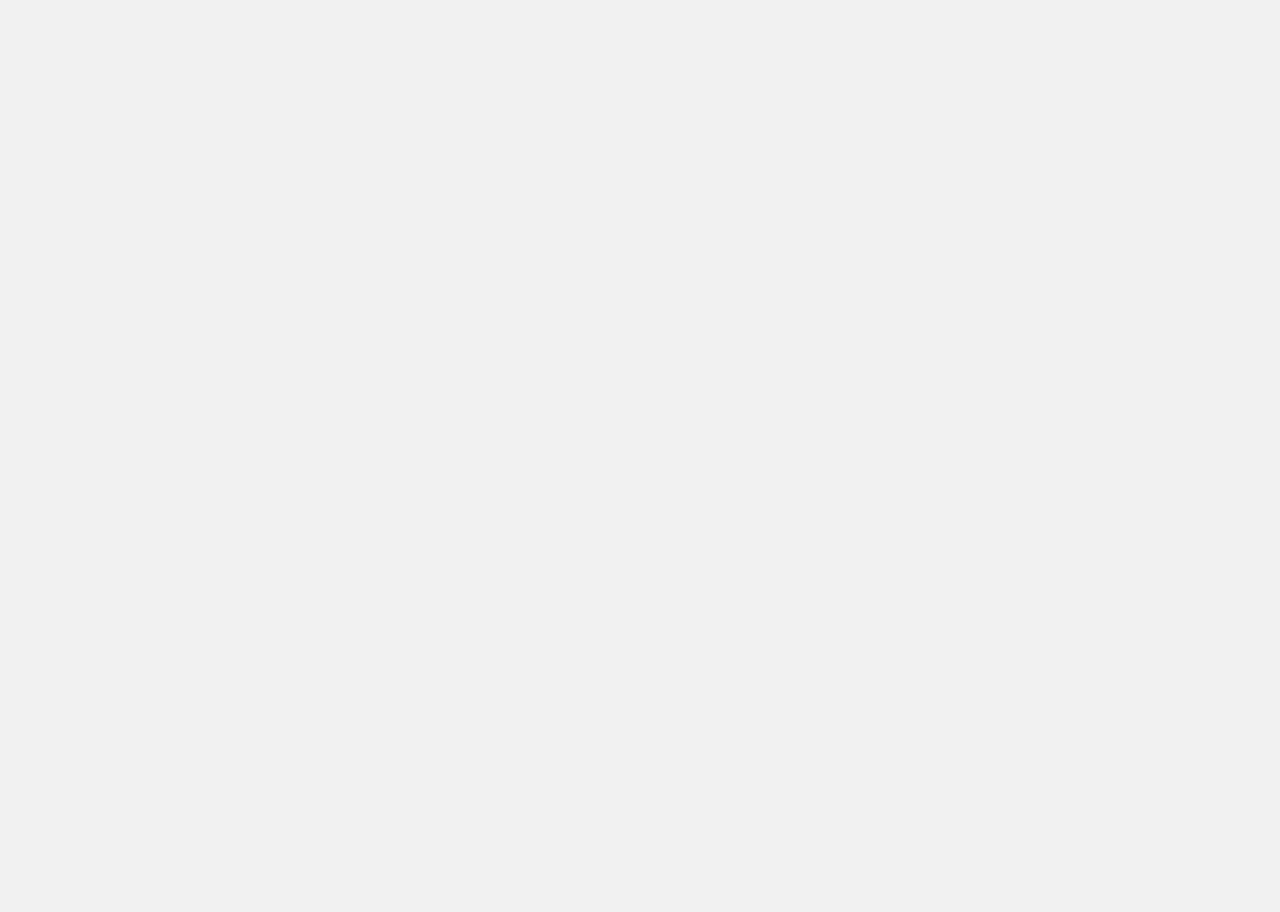
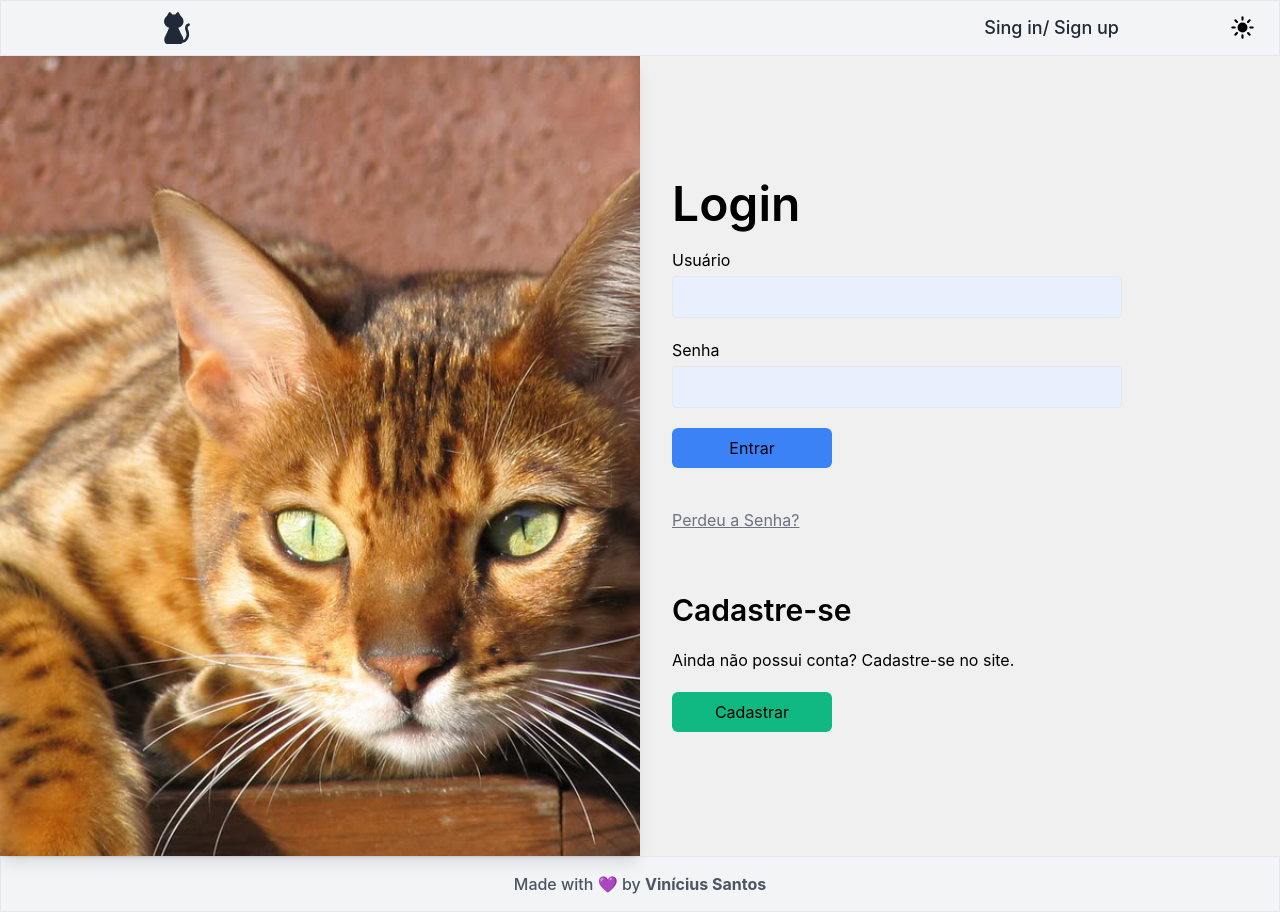
Before and after one commit to vsantos1711/cats-app, a Next.js app: page /en/login in a window 1280 px wide. Before the commit this address had no page. Before the commit the page ends 800 px from the top, so only its background shows below. Built offline with nearby package versions, Linux system fonts and the light colour scheme.

Commit message:
chore: create Login page

```diff
--- /dev/null
+++ b/src/app/[locale]/login/page.tsx
@@ -0,0 +1,52 @@
+import { Link } from "@/navigation";
+import Image from "next/image";
+import mainCat from "@/assets/img/main-cat.jpg";
+import Input from "@/components/UI/Input";
+import Button from "@/components/UI/Button";
+
+export default function LoginPage() {
+  return (
+    <div className="dark:bg-slate-700 min-h-screen dark:text-slate-100 ">
+      <div className="flex w-full">
+        <div className="relative h-screen md:w-1/2">
+          <Image
+            src={mainCat}
+            alt="A golden cat"
+            fill
+            className="object-cover animate-fade-in  dark:border-none shadow-lg"
+          />
+        </div>
+        <div className="flex flex-col md:w-1/2 w-full p-8 gap-5 justify-center">
+          <h1 className="text-5xl font-semibold text-start w-full">Login</h1>
+          <form className="w-full  pb-5">
+            <Input label="Usuário" id="text" type="text" />
+
+            <Input label="Senha" id="password" type="password" />
+            <Button type="submit" variant="primary" size="md">
+              Entrar
+            </Button>
+          </form>
+          <Link
+            href="/"
+            className="font-normal underline decoration-solid pb-10 max-w-fit text-gray-500"
+          >
+            Perdeu a Senha?
+          </Link>
+          <div className="w-full flex flex-col gap-5">
+            <h2 className="text-3xl font-semibold text-start w-full">
+              Cadastre-se
+            </h2>
+            <p className="font-normal">
+              Ainda não possui conta? Cadastre-se no site.
+            </p>
+            <Link href="login/register" className="w-full">
+              <Button variant="secondary" size="md">
+                Cadastrar
+              </Button>
+            </Link>
+          </div>
+        </div>
+      </div>
+    </div>
+  );
+}
```
